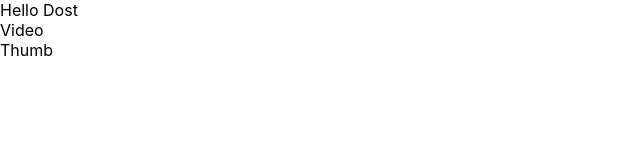
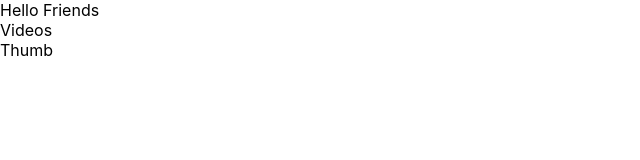
Before and after one commit to eshapatel2005/React-JS, a React (Create React App) app: page / in a window 1280 px wide. Shown: the top 160 px of the page, without its empty margins (0-640 px from the left). Built offline with nearby package versions, Linux system fonts and the light colour scheme.

Commit message:
two function craete in one file

```diff
--- a/src/App.js
+++ b/src/App.js
@@ -4,7 +4,7 @@ import {Video,Thumb} from './componets/video';
 function app(){
   return (
     <div>
-  <div>Hello Dost</div>
+  <div>Hello Friends</div>
   <Video></Video>
   <Thumb></Thumb>
   </div>
--- a/src/componets/video.js
+++ b/src/componets/video.js
@@ -3,7 +3,7 @@ import './video.css';
 
 
 function Video(){
-  return <div>Video</div>
+  return <div>Videos</div>
 }
 
 function Thumb(){
```
